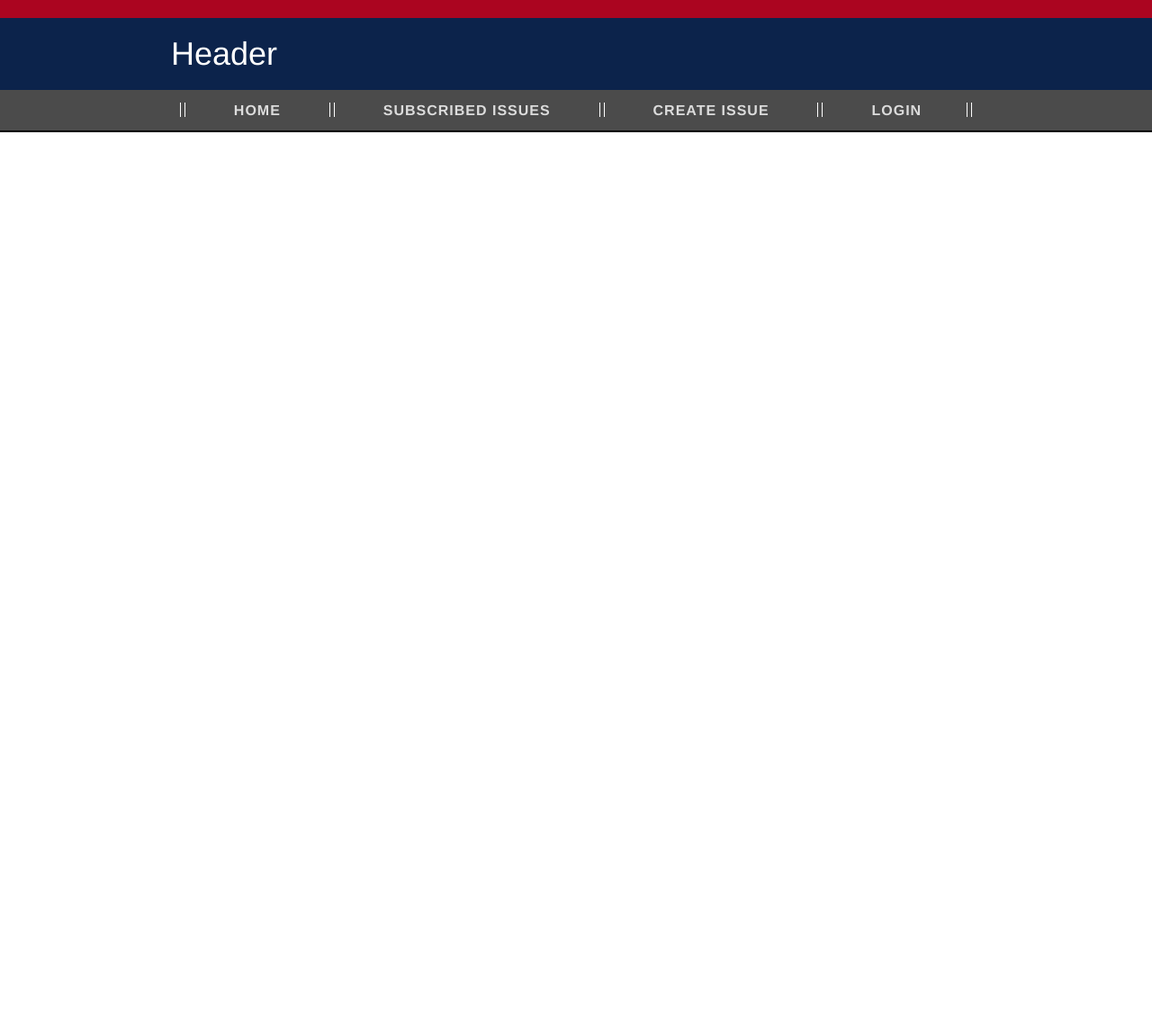
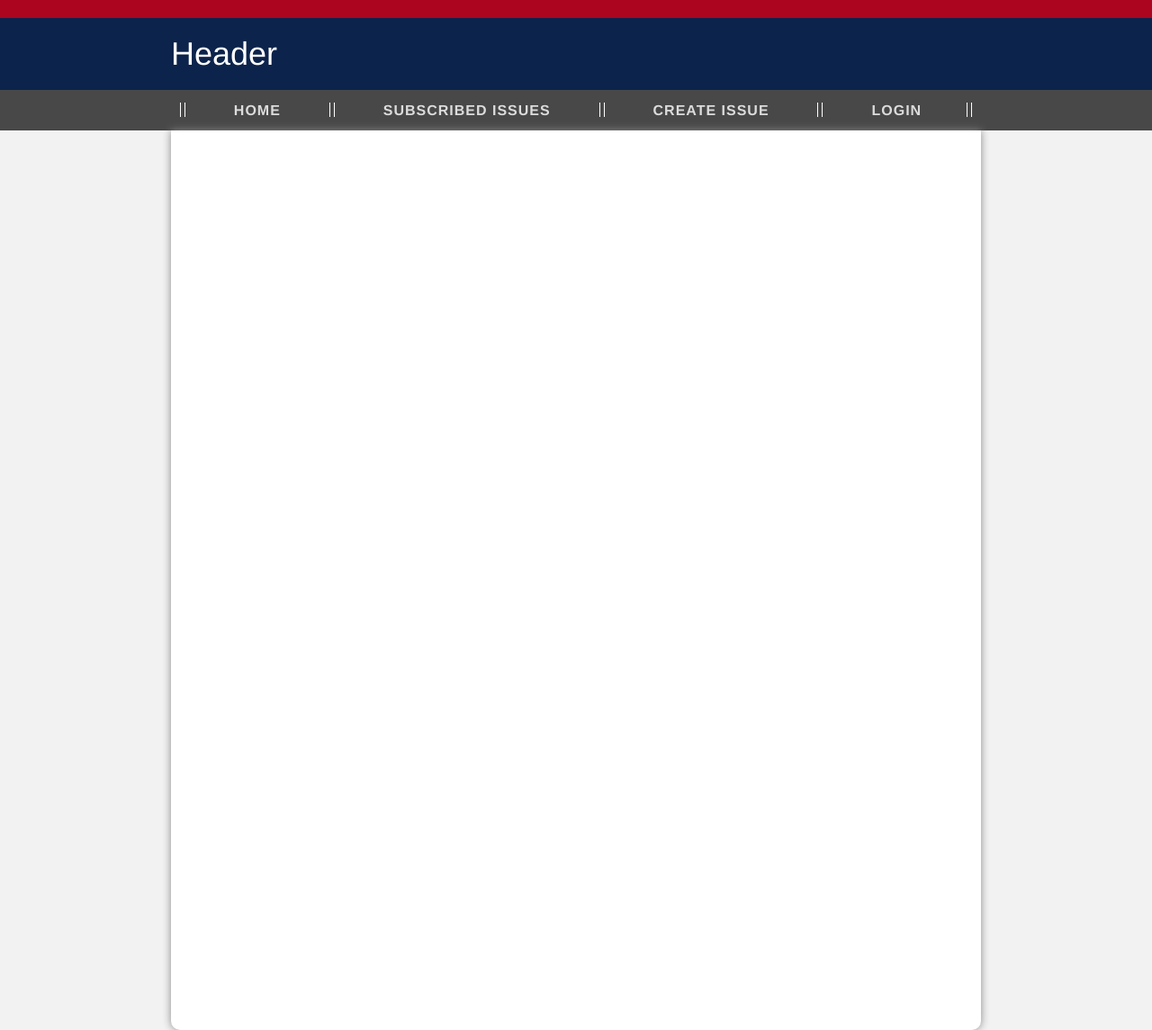
Before and after one commit to pjs33/HackArizona, a PHP site: page /issue_view.php in a window 1280 px wide. Shown: the whole page at 90% size. Before the commit the page ends 147 px from the top, so only its background shows below. Run offline with PHP 8.4, Linux system fonts and the light colour scheme; some libraries are stand-ins or nearby versions.

Commit message:
Sticky navbar

```diff
--- a/issue_view.php
+++ b/issue_view.php
@@ -12,12 +12,31 @@
     <script src="https://ajax.googleapis.com/ajax/libs/jquery/1.12.0/jquery.min.js"></script>
     <script src="http://maxcdn.bootstrapcdn.com/bootstrap/3.3.6/js/bootstrap.min.js"></script>
 
+        <!-- jQuery (necessary for Bootstrap's JavaScript plugins) -->
+    <script src="https://ajax.googleapis.com/ajax/libs/jquery/1.11.3/jquery.min.js"></script>
+    <!-- Include all compiled plugins (below), or include individual files as needed -->
+    <script src="js/bootstrap.min.js"></script>
+
     <style>
     .carousel-inner > .item > img,
     .carousel-inner > .item > a > img {
         width: 100%;
         margin: auto;
         height: 700px;
+    }
+
+    #bodyContent {
+      width: 900px;
+      margin-left: auto;
+      margin-right: auto;
+      height: 1000px;
+      box-shadow: 0 0 10px #888888;
+      border-radius: 0px 0px 10px 10px;
+      background: white;
+    }
+
+    body {
+      background: #f2f2f2;
     }
   </style>
 
@@ -27,13 +46,8 @@
       require_once("view_components/navbar.php");
     ?>
 
-    <div id="body-content" style="width: 800px: margin: auto; border: 1px solid black; height: 100%;">
-
+    <div id="bodyContent">
     </div>
 
-    <!-- jQuery (necessary for Bootstrap's JavaScript plugins) -->
-    <script src="https://ajax.googleapis.com/ajax/libs/jquery/1.11.3/jquery.min.js"></script>
-    <!-- Include all compiled plugins (below), or include individual files as needed -->
-    <script src="js/bootstrap.min.js"></script>
   </body>
 </html>
--- a/view_components/navbar.php
+++ b/view_components/navbar.php
@@ -27,6 +27,11 @@
   background: rgba(30,30,30,0.8);
   text-align: center;
   padding-top: 3px;
+}
+
+#nav-bar-place-holder {
+  width: 100%;
+  height: 45px;
 }
 
 #nav-bar {
@@ -63,6 +68,11 @@
     display: inline;
     margin: 2px;
 }
+
+#nav-bar-container.affix {
+  top:0px;
+}
+
 </style>
 
 <header class="page-row">
@@ -74,8 +84,9 @@
 </header>
 
 <!-- NAVBAR -->
-<!-- data-spy="affix" data-offset-top="164" -->
-<div id="nav-bar-container" >
+<!--  -->
+<div id="nav-bar-place-holder">
+<div id="nav-bar-container" data-spy="affix" data-offset-top="100">
   <div id="nav-bar">
     <div class="nav-link-separator"></div>
     <div class="nav-link-separator"></div>
@@ -93,4 +104,5 @@
     <div class="nav-link-separator"></div>
   </div>
 </div>
+</div>
 <!-- END NAVBAR -->
```
